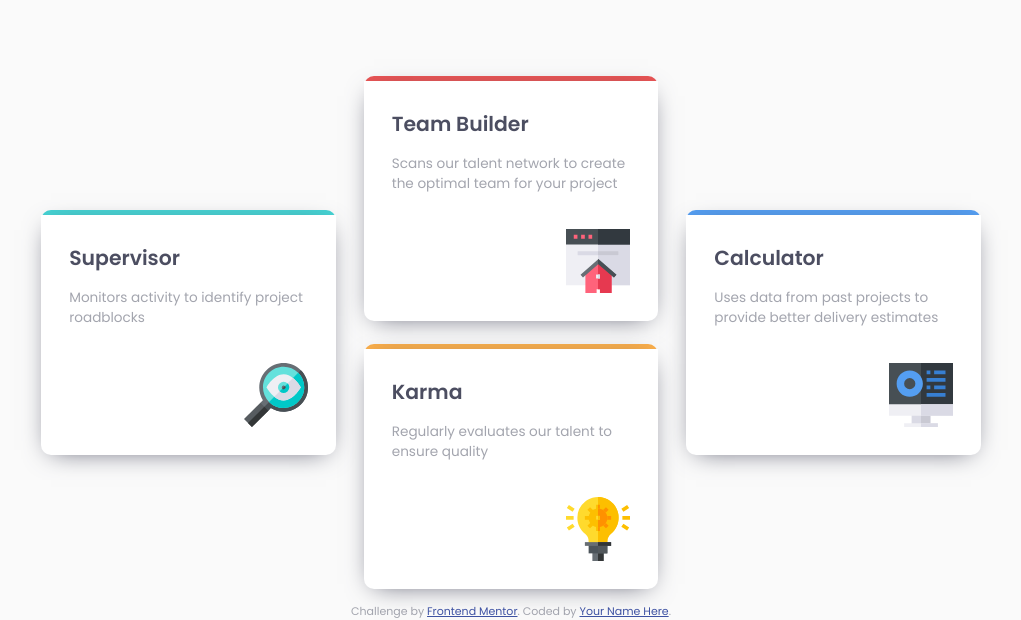
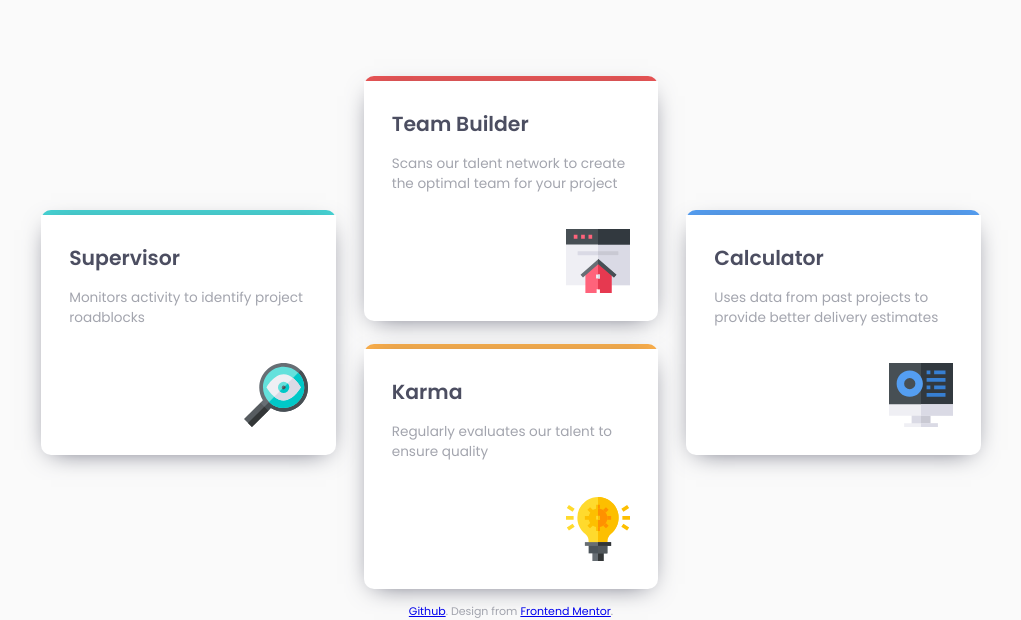
Before and after one commit to mimifly/dd, a plain HTML site: page index.html in a window 1280 px wide. Shown: the part 264-884 px from the top of the page, without its empty margins (129-1150 px from the left). Drawn offline with Linux system fonts and the light colour scheme.

Commit message:
Add files via upload

```diff
--- a/index.html
+++ b/index.html
@@ -20,13 +20,7 @@
 
     <!-- Feel free to remove these styles or customise in your own stylesheet 👍 -->
     <style>
-      .attribution {
-        font-size: 11px;
-        text-align: center;
-      }
-      .attribution a {
-        color: hsl(228, 45%, 44%);
-      }
+
     </style>
   </head>
   <body>
@@ -69,10 +63,11 @@
 
     <footer>
       <p class="attribution">
-        Challenge by
-        <a href="https://www.frontendmentor.io?ref=challenge" target="_blank"
+        <a target="_blank" href="https://github.com/mimifly/mimifly.github.io">Github</a>.
+        Design from
+        <a target="_blank" href="https://www.frontendmentor.io?ref=challenge" target="_blank"
           >Frontend Mentor</a
-        >. Coded by <a href="#">Your Name Here</a>.
+        >.
       </p>
     </footer>
   </body>
--- a/style.css
+++ b/style.css
@@ -142,6 +142,8 @@ h2 {
 }
 
 .attribution {
+  font-size: 11px;
+  text-align: center;
   margin-top: 80px;
 }
 
```
